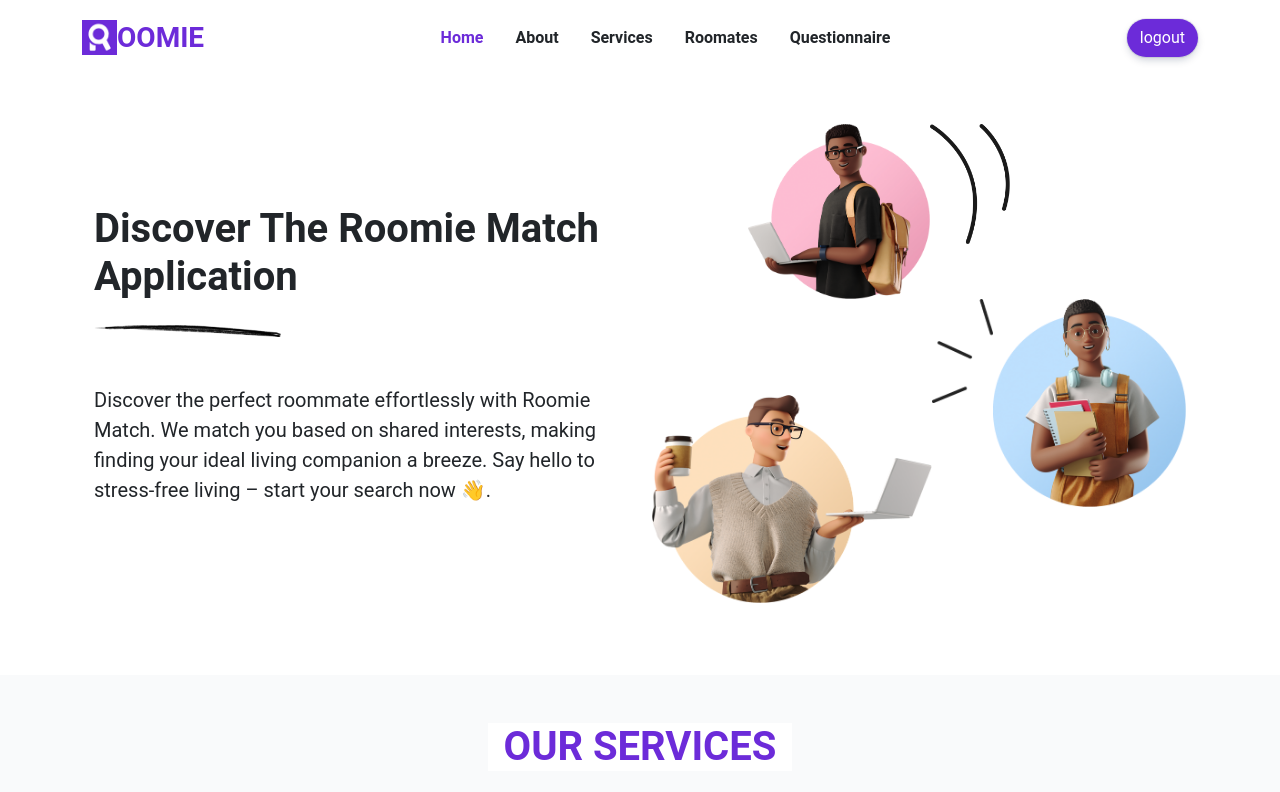
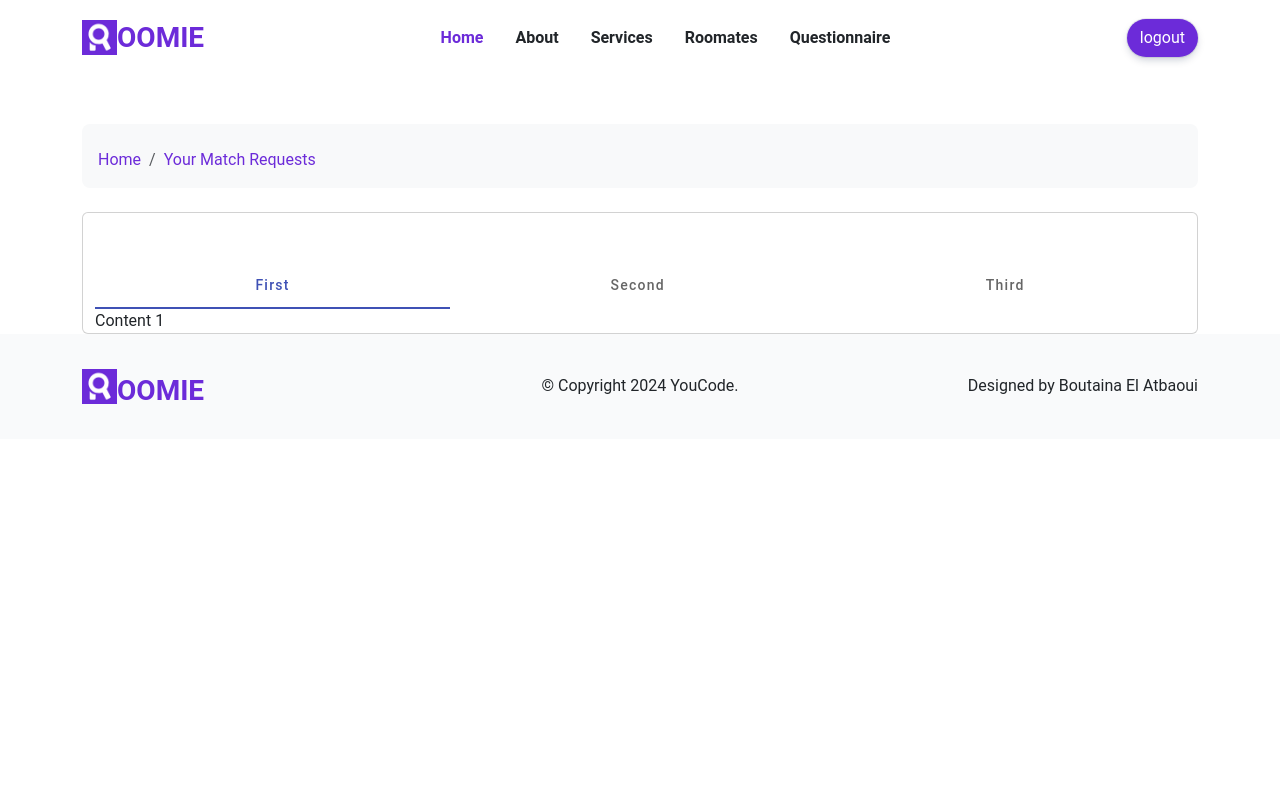
Before and after one commit to Boutainaelatbaoui/RoomieMatch, an Angular app in the folder RoomieMatch-frontend/RommieMatch-frontend/: page /request-match in a window 1280 px wide. Before the commit this address led to /. Shown: the top 792 px of the page. Built offline with nearby package versions, Linux system fonts and the light colour scheme; sample sign-in values are in the browser's storage.

Commit message:
Added the request front page

```diff
--- a/RoomieMatch-frontend/RommieMatch-frontend/src/app/app-routing.module.ts
+++ b/RoomieMatch-frontend/RommieMatch-frontend/src/app/app-routing.module.ts
@@ -14,6 +14,7 @@ import { adminGuardGuard } from './helpers/admin/admin-guard.guard';
 import { MemberComponent } from './components/dashboard/member/member.component';
 import { AccessDeniedComponent } from './components/errors/access-denied/access-denied.component';
 import { QuestionnaireComponent } from './components/questionnaire/questionnaire.component';
+import { RequestComponent } from './components/request/request.component';
 
 const routes: Routes = [
   { path: '', component: HomeComponent},
@@ -27,6 +28,7 @@ const routes: Routes = [
   { path: 'roommate-details/:id', component: RoomateDetailsComponent, canActivate: [authGuard]},
   {path: 'forbidden', component: AccessDeniedComponent, canActivate: [authGuard]},
   {path: 'questionnaire', component: QuestionnaireComponent, canActivate: [authGuard]},
+  {path: 'request-match', component: RequestComponent, canActivate: [authGuard]},
   { path: '**', redirectTo: '', pathMatch: 'full' },
 ];
 
--- a/RoomieMatch-frontend/RommieMatch-frontend/src/app/app.module.ts
+++ b/RoomieMatch-frontend/RommieMatch-frontend/src/app/app.module.ts
@@ -26,6 +26,8 @@ import { MemberComponent } from './components/dashboard/member/member.component'
 import { QuestionnaireComponent } from './components/questionnaire/questionnaire.component';
 import { MatRadioModule } from '@angular/material/radio';
 import { MatProgressSpinnerModule } from '@angular/material/progress-spinner';
+import { RequestComponent } from './components/request/request.component';
+import {MatTabsModule} from '@angular/material/tabs';
 
 
 
@@ -48,6 +50,7 @@ import { MatProgressSpinnerModule } from '@angular/material/progress-spinner';
     RoomateDetailsComponent,
     MemberComponent,
     QuestionnaireComponent,
+    RequestComponent,
   ],
   imports: [
     [BrowserModule, FormsModule, ReactiveFormsModule],
@@ -58,7 +61,8 @@ import { MatProgressSpinnerModule } from '@angular/material/progress-spinner';
       BrowserAnimationsModule,
       MatChipsModule,
       MatRadioModule,
-      MatProgressSpinnerModule
+      MatProgressSpinnerModule,
+      MatTabsModule
     ],
     providers: [
       { provide: HTTP_INTERCEPTORS, useClass: HttpInterceptor, multi: true }
--- /dev/null
+++ b/RoomieMatch-frontend/RommieMatch-frontend/src/app/components/request/request.component.html
@@ -0,0 +1,25 @@
+<app-navbar></app-navbar>
+<div class="container mt-5">
+    <div class="row">
+            <div class="col">
+                <nav aria-label="breadcrumb" class="bg-light rounded-3 p-3 mb-4 d-flex justify-content-between">
+                    <ol class="breadcrumb mb-0 mt-2">
+                    <li class="breadcrumb-item"><a routerLink="/" class="text-color text-decoration-none">Home</a></li>
+                    <li class="breadcrumb-item"><a routerLink="/roomates" class="text-color text-decoration-none">Your Match Requests</a></li>
+                    </ol>
+                </nav>
+            <!-- Nav tabs -->
+            <div class="card">
+                <div class="container mt-5">
+                    <mat-tab-group>
+                        <mat-tab label="First"> Content 1 </mat-tab>
+                        <mat-tab label="Second"> Content 2 </mat-tab>
+                        <mat-tab label="Third"> Content 3 </mat-tab>
+                    </mat-tab-group>
+                </div>
+            </div>
+        </div>
+    </div>
+</div>
+
+<app-footer></app-footer>
--- /dev/null
+++ b/RoomieMatch-frontend/RommieMatch-frontend/src/app/components/request/request.component.ts
@@ -0,0 +1,12 @@
+import { Component } from '@angular/core';
+
+@Component({
+  selector: 'app-request',
+  templateUrl: './request.component.html',
+  styleUrls: ['./request.component.css']
+})
+export class RequestComponent {
+  imageUrl5: string = 'assets/img/dotted.png';
+
+
+}
```
Also changed, not shown: RoomieMatch-frontend/RommieMatch-frontend/src/app/components/request/request.component.css (added), 1 other file (tests, documents, lock files or other folders).
